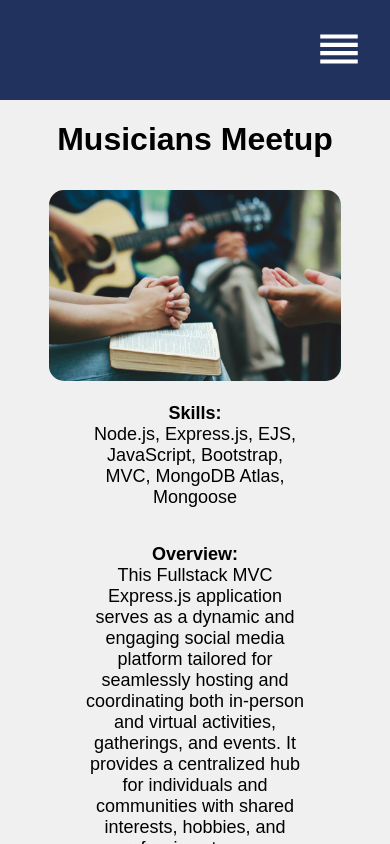
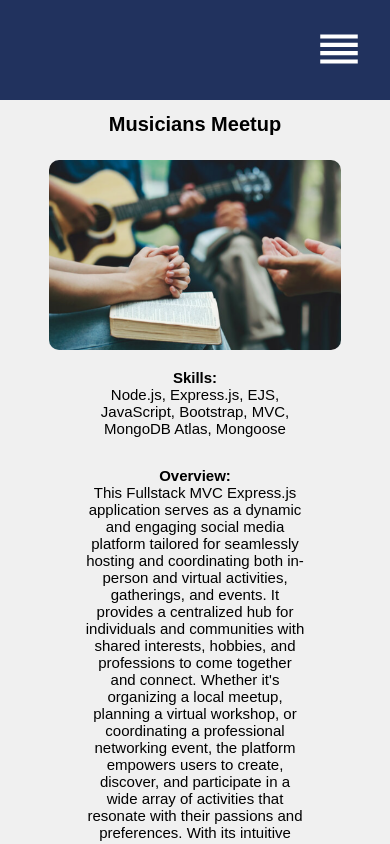
Before and after one commit to jvang0620/Personal-Portfolio, a React (Create React App) app: page /projects in a window 390 px wide. Both pictures are taken after a click on the element "Musicians Meetup". Shown: the top 844 px of the page. Built offline with nearby package versions, Linux system fonts and the light colour scheme.

Commit message:
fixing fonts colors and sizes when screen gets smaller

```diff
--- a/src/pages/ProjectDisplay.js
+++ b/src/pages/ProjectDisplay.js
@@ -14,16 +14,18 @@ function ProjectDisplay() {
         <img src={project.image} alt="project-img" />
       </a>
       <p>
-        <b>Skills:</b> <br /> {
-        project.skills}
+        <b>Skills:</b> <br />
+        {project.skills}
       </p>
-      <p class="">
+      <p>
         <b>Overview:</b> <br />
         {project.projectDescription}
       </p>
       <a href={project.gitHubUrl} target="_blank" title={project.anchorTagTitle} rel="noopener noreferrer">
-      <b>Github:</b> <br />
-      <GitHubIcon />
+        <p>
+          <b>Github:</b>
+          <GitHubIcon />
+        </p>
       </a>
     </div>
   );
--- a/src/styles/ProjectDisplay.css
+++ b/src/styles/ProjectDisplay.css
@@ -1,28 +1,53 @@
-.project {
+/* .projects {
     width: 100%;
     height: calc(100vh - 100px);
     display: flex;
     justify-content: center;
     align-items: center;
     flex-direction: column;
+} */
+
+.projects img {
+  width: 100%;
+  border-radius: 10px;
+}
+
+.projects p {
+  color: black;
+}
+
+.projects svg {
+  font-size: 60px;
+  color: black;
+}
+
+ /*  the enclosed CSS styles will only apply when the screen width is 770 pixels or less */
+@media only screen and (max-width: 770px) {
+
+  .projects h1 {
+    font-size: 20px;
+  }
+  .projects p {
+    font-size: 15px;
+  }
+  .projects svg {
+    font-size: 40px;
+    color: black;
   }
 
-  .project h1 {
-    margin-top: 50px;
-    color: #3e497a;
-    font-size: 35px;
+}
+
+/*  the enclosed CSS styles will only apply when the screen width is 600 pixels or less */
+@media only screen and (max-width: 600px) {
+
+  .projects h1 {
+    font-size: 20px;
   }
-  .project img {
-    width: 700px;
-    border-radius: 10px;
+  .projects p {
+    font-size: 15px;
   }
-
-  .project p {
-    font-size: 40px;
-    color: #3e497a;
+  .projects svg {
+    font-size: 25px;
+    color: black;
   }
-
-  .project svg {
-    font-size: 60px;
-    color: #3e497a;
-  }
+}
```
